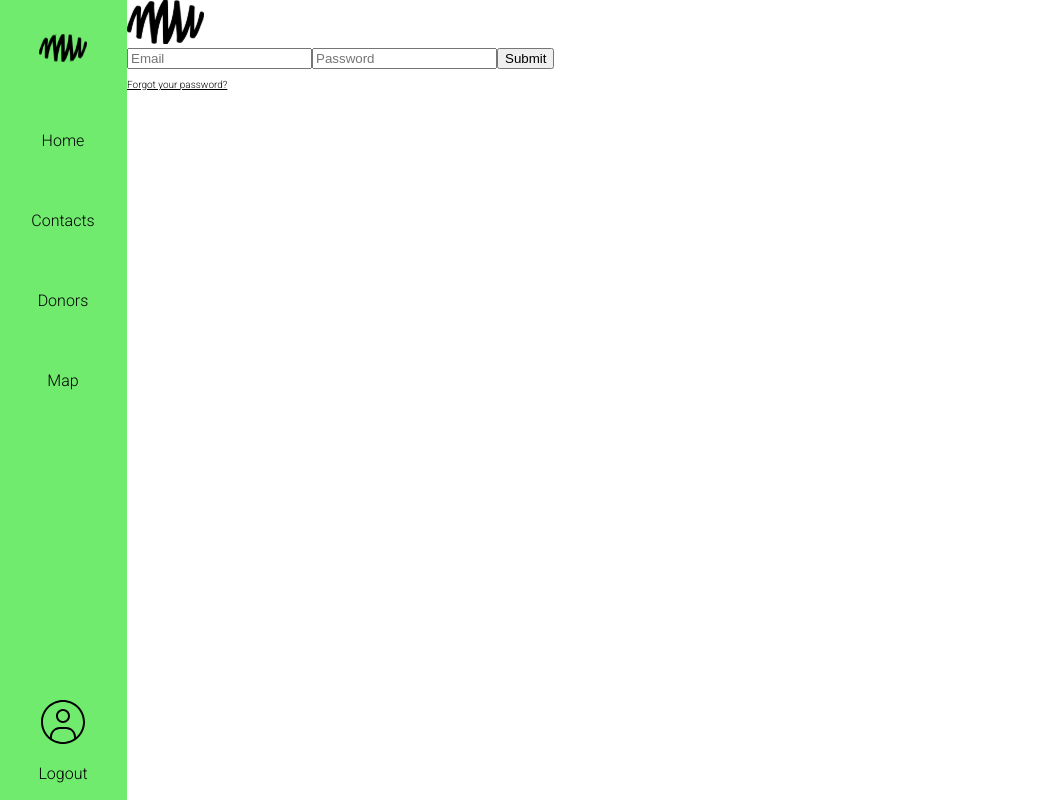
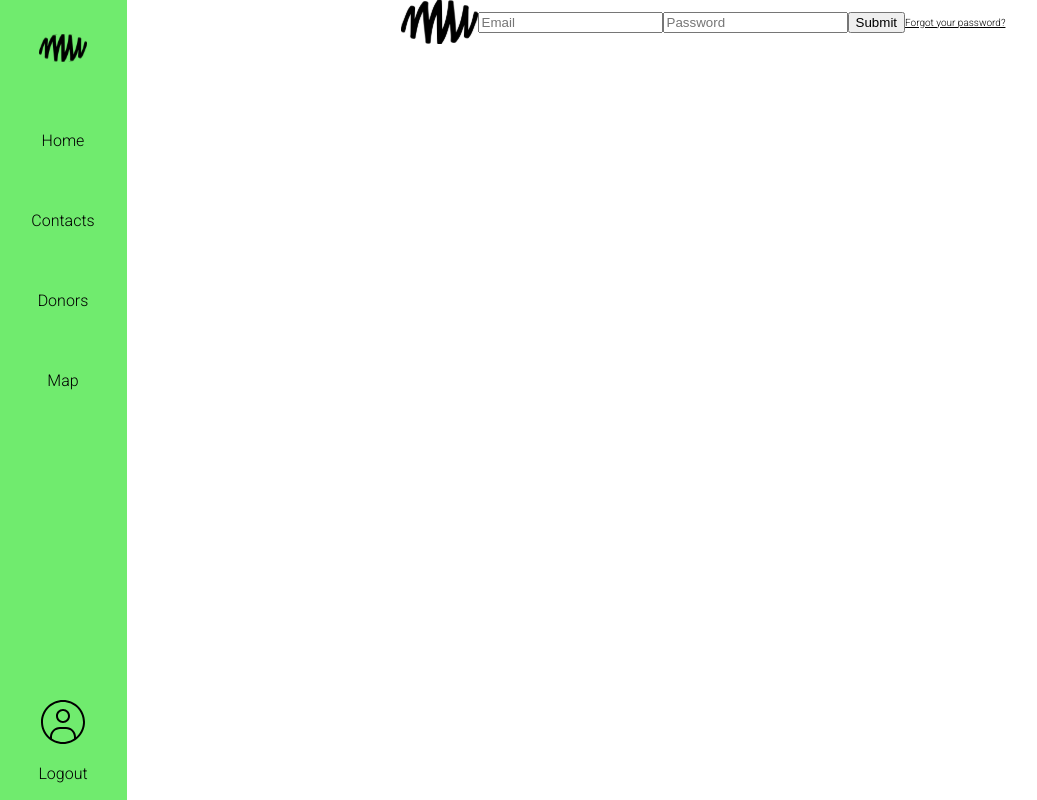
Before and after one commit to hack4impact-mcgill/mu-crm-tool, a React (Create React App) app in the folder frontend/: page /login in a window 1280 px wide. Shown: the whole page, without its empty margins (1-1038 px from the left). Built offline with nearby package versions, Linux system fonts and the light colour scheme; no server answers.

Commit message:
Update index.tsx

```diff
--- a/frontend/src/components/pages/login/index.tsx
+++ b/frontend/src/components/pages/login/index.tsx
@@ -20,19 +20,21 @@ const LogInPage: React.FC = () => {
   };
 
   return (
-    <form>
+    <form
+      style={{
+        display: "flex",
+        alignItems: "center",
+        justifyContent: "center",
+      }}
+    >
       <Logo className="logo" />
-      <label></label>
       <br />
-      <label>
       <input
         name="email"
         placeholder="Email"
         value={email}
         onChange={(e) => onEmailChange(e)}
       />
-      </label>
-      <label>
       <input
         name="password"
         type="password"
@@ -40,7 +42,6 @@ const LogInPage: React.FC = () => {
         value={password}
         onChange={(e) => onPasswordChange(e)}
       />
-      </label>
       <button color="#00000" onClick={(e) => onSubmit(e)}>
         Submit
       </button>{" "}
```
Lines whose indentation alone changed are shown as unchanged.
